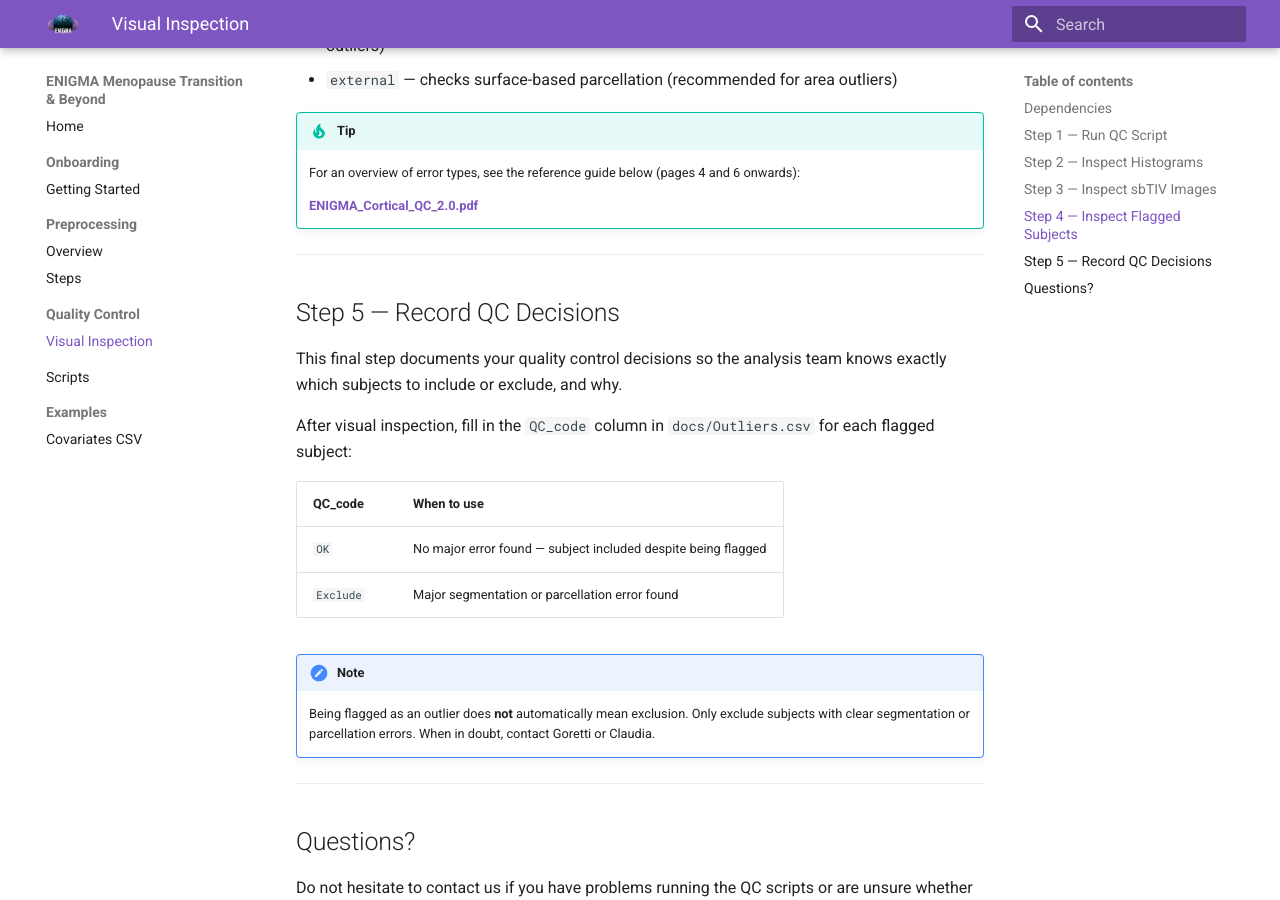
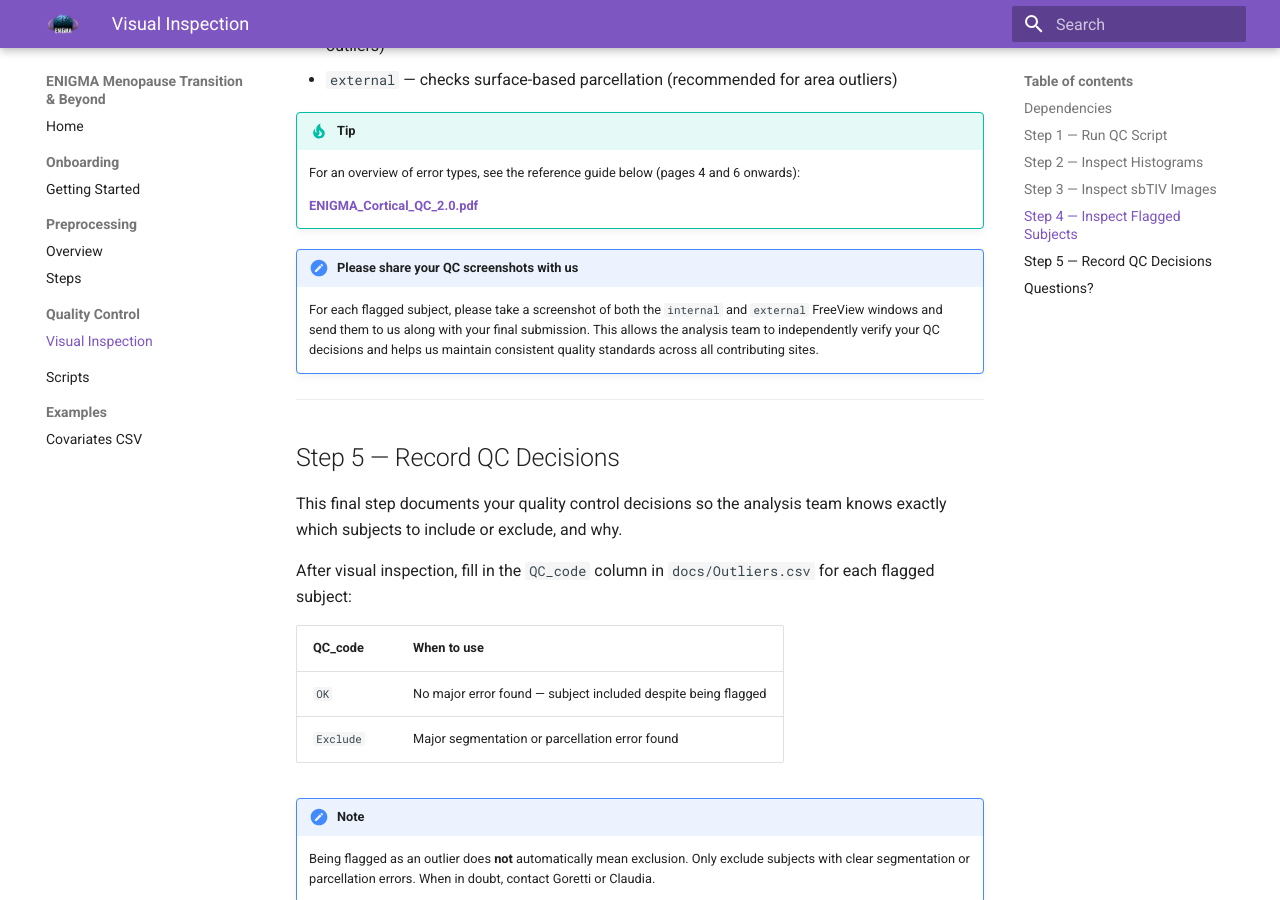
Before and after one commit to gorettiei/enigma-menopause-docs, an MkDocs documentation site: the page built from docs/qc/visual-inspection.md, in a window 1280 px wide and 900 px high, scrolled down 2508 px. Built offline with MkDocs 1.6.1 and Material for MkDocs 9.7.7, drawn with Linux system fonts in a browser that asks for light colours.

Commit message:
Request internal/external QC screenshots be shared with analysis team

```diff
--- a/docs/qc/visual-inspection.md
+++ b/docs/qc/visual-inspection.md
@@ -89,6 +89,9 @@ Where `<QC-type>` is:
 
     **[ENIGMA_Cortical_QC_2.0.pdf](../assets/ENIGMA_Cortical_QC_2.0.pdf)**
 
+!!! note "Please share your QC screenshots with us"
+    For each flagged subject, please take a screenshot of both the `internal` and `external` FreeView windows and send them to us along with your final submission. This allows the analysis team to independently verify your QC decisions and helps us maintain consistent quality standards across all contributing sites.
+
 ---
 
 ## Step 5 — Record QC Decisions
```
